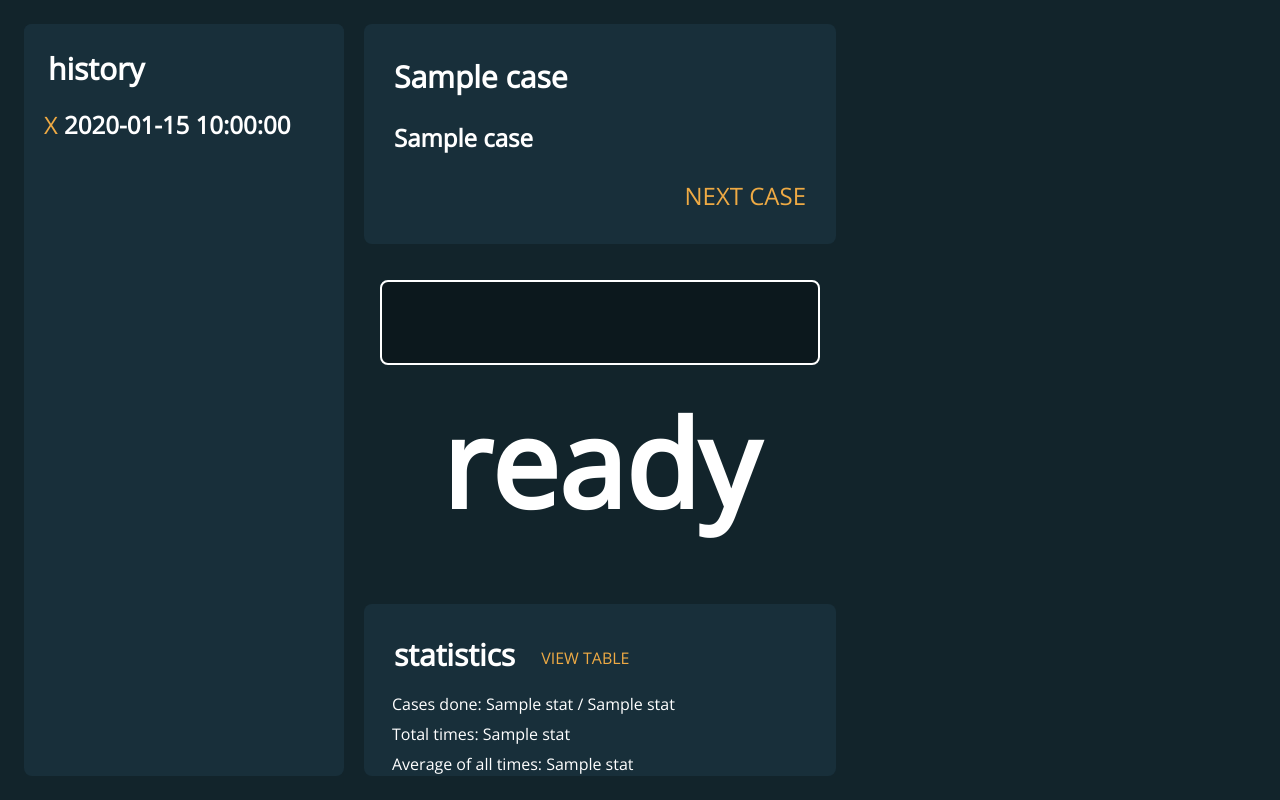
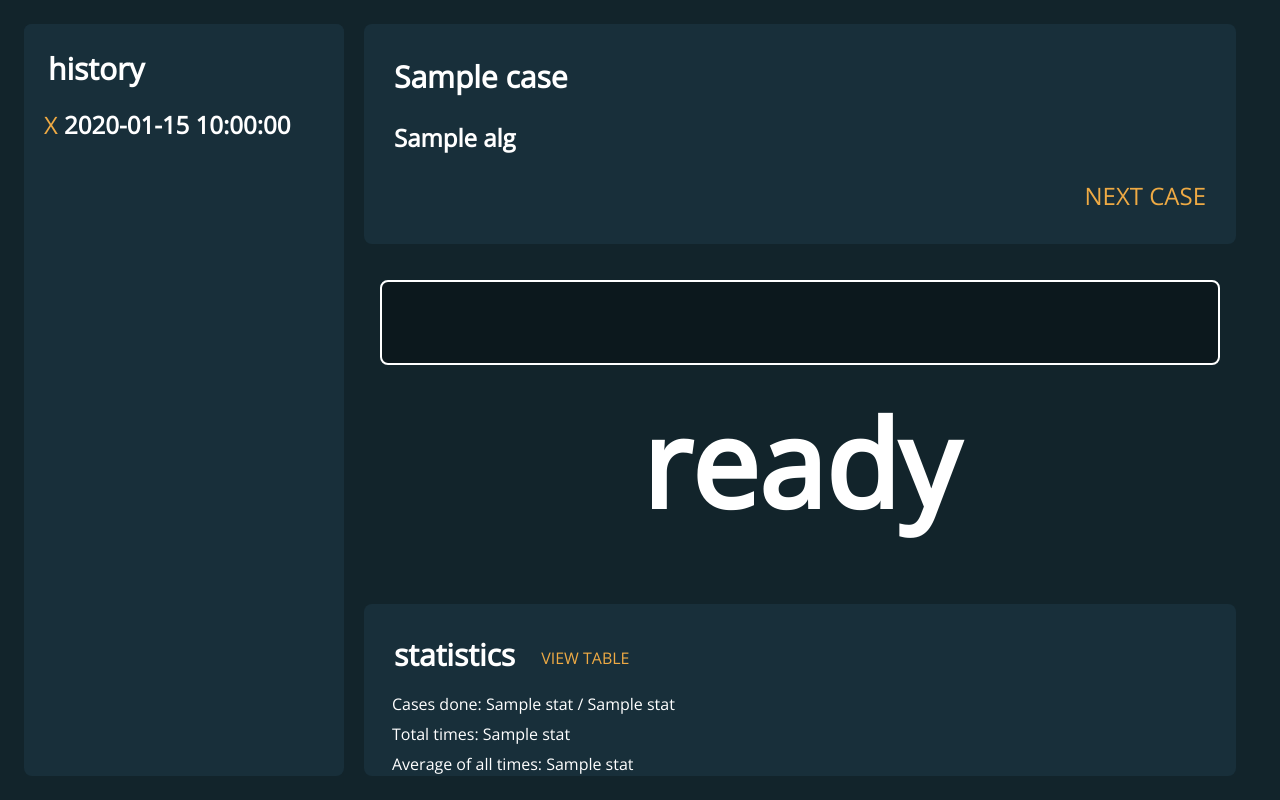
Before and after one commit to wbelote/CommDriller, a Flask app: template app/templates/main.html in a window 1280 px wide. Run offline with Flask 2, Linux system fonts and the light colour scheme; the template is opened without the code that fills it: most values are stand-ins (such as "Sample title", 1, 10 or a date in 2020); parts of the project's set-up code (start-up, migrations or seed data) failed here and were passed over.

Commit message:
got template working with pandas stuff

```diff
--- a/app/routes.py
+++ b/app/routes.py
@@ -17,10 +17,7 @@ def corners():
 
 @app.route("/corners/<case_id>")
 def corners_id(case_id):
-    case = data.case_for_id(case_id)
-    case_name = f"UFR-{case[1]}-{case[2]} ({case[3]}{case[4]})"
-    return render_template("main.html",
-                           case=[case[0], case_name, case[5]], history=data.history(), stats=[])
+    return render_template("main.html", case=data.case_for_id(case_id), history=data.history(), stats=[])
 
 
 @app.route("/submit", methods=["POST", "GET"])
--- a/app/static/main.css
+++ b/app/static/main.css
@@ -66,7 +66,7 @@ body {
 
 #main {
     display: grid;
-    grid-template-columns: 320px auto 400px;
+    grid-template-columns: 320px auto 0px;
     grid-template-rows: 220px 320px auto;
     gap: 20px;
     position: fixed;
--- a/app/templates/main.html
+++ b/app/templates/main.html
@@ -20,7 +20,7 @@
         <div id="history-container" class="elev2">
             <h2 class="history">history</h2>
             <div id="history">
-                {% for item in history %}
+                {% for i, item in history.iterrows() %}
                 <div class="history">
                     <a class="history" href="/delete/{{ item.id }}-{{ case[0] }}">X</a>
                     <h3 class="history">{{ item.time }}</h3>
@@ -31,8 +31,8 @@
         </div>
 
         <div id="case" class="elev2">
-            <h2 id="case-name">{{ case[1] }}</h2>
-            <h3 id="case-alg">{{ case[2] }}</h3>
+            <h2 id="case-name">{{ case['name'] }}</h2>
+            <h3 id="case-alg">{{ case['alg'] }}</h3>
             <a href="/corners" id="next">NEXT CASE</a>
         </div>
 
```
Also changed, not shown: app/data.py (+7 -3 lines), 1 other file.
